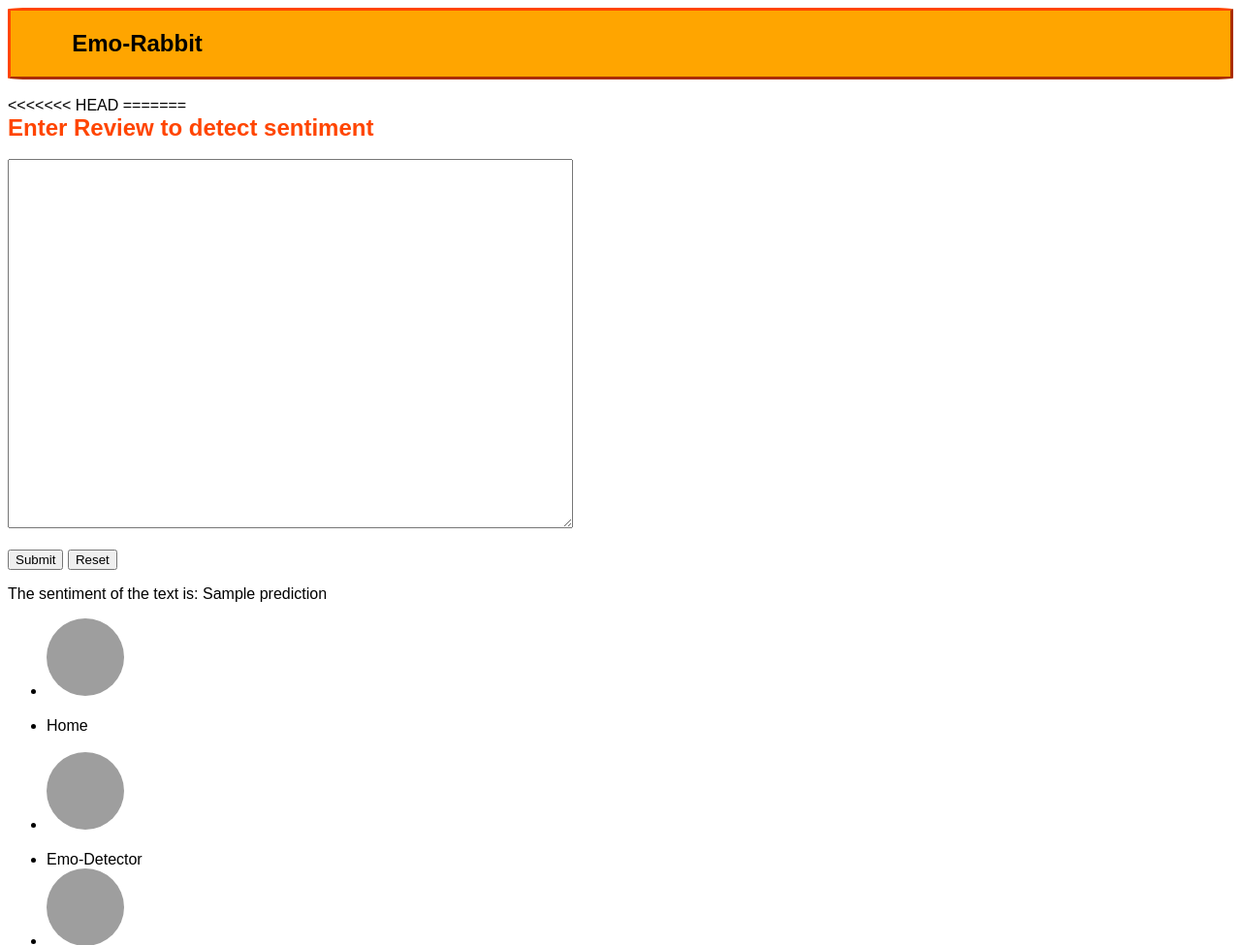
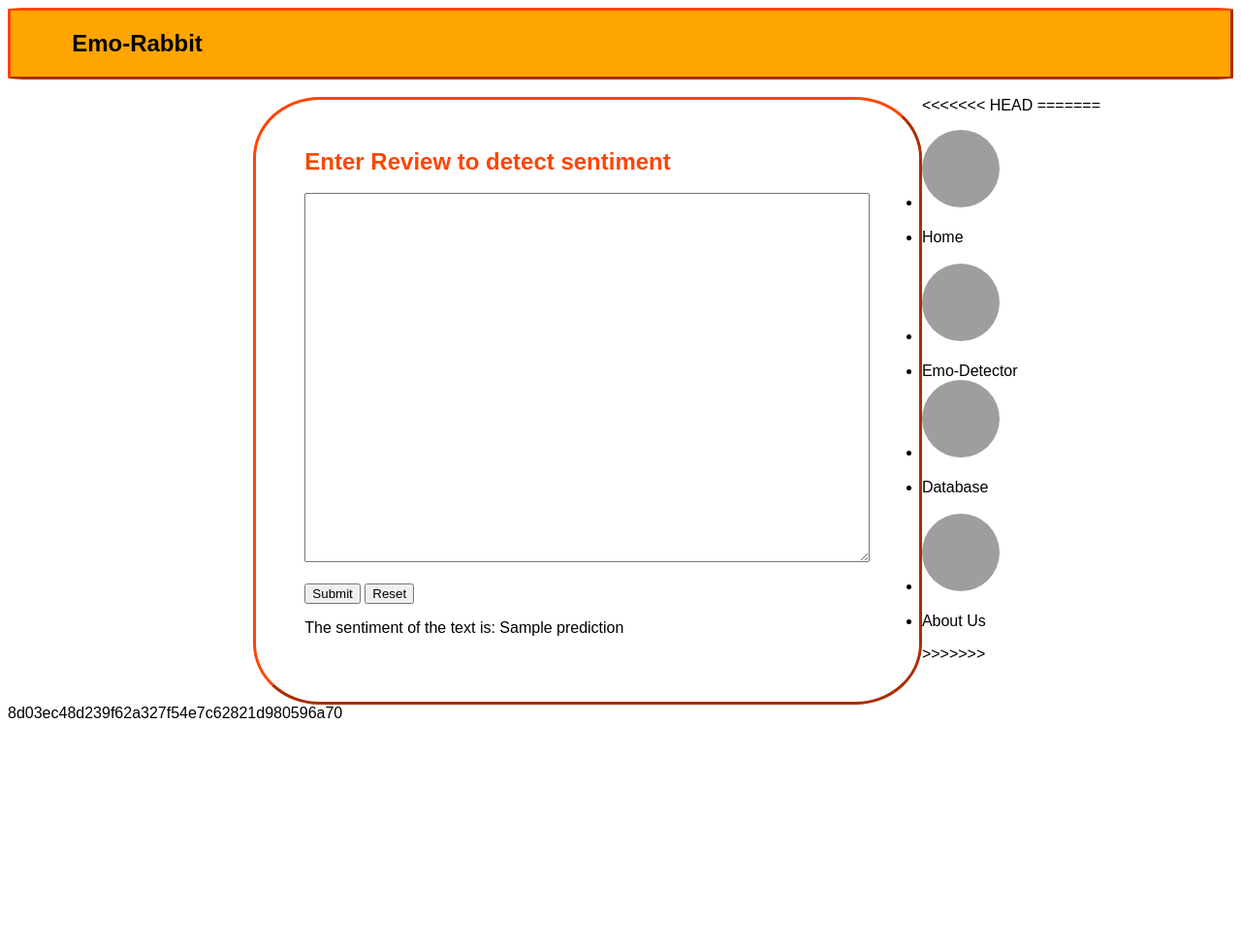
Before and after one commit to THE-HEX-CLAN/Emo-Rabbit, a Flask app: template templates/Emotion.html in a window 1280 px wide. Shown: the top 975 px of the page at 97% size. After the commit the page ends 741 px from the top, so only its background shows below. Run offline with Flask 3, Linux system fonts and the light colour scheme; the template is opened without the code that fills it: most values are stand-ins (such as "Sample title", 1, 10 or a date in 2020); parts of the project's set-up code (start-up, migrations or seed data) failed here and were passed over; grey boxes are pictures that could not be loaded.

Commit message:
added the emotion css file form

```diff
--- a/static/css/Emotion.css
+++ b/static/css/Emotion.css
@@ -21,3 +21,17 @@ input[type="text"] {
     box-sizing: border-box;
     resize: vertical;
 }
+.form{
+    float: left;
+    width: fit-content;
+    margin-left: 20%;
+    padding-left: 4%;
+    padding-right: 4%;
+    padding-top: 4%;
+    padding-bottom: 4%;
+    border-style: outset;
+    border-style: outset;
+    border-color: orangered;
+    border-radius: 10%;
+
+}
```
